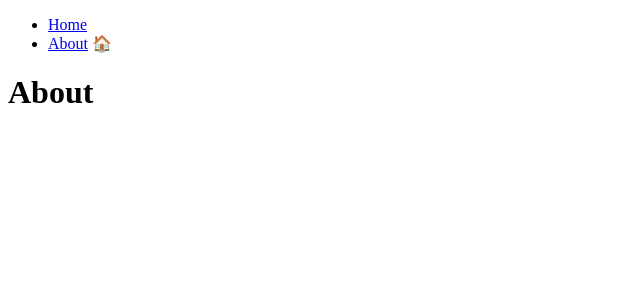
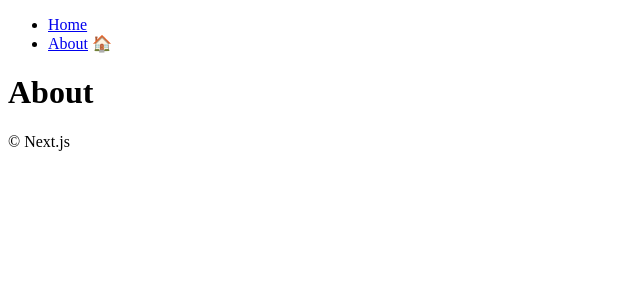
Before and after one commit to Juzdalua/study-nextjs14, a Next.js app: page /about in a window 1280 px wide. Shown: the top 300 px of the page, without its empty margins (0-640 px from the left). Built offline with nearby package versions, Linux system fonts and the light colour scheme.

Commit message:
Update metadata & dynamic router

```diff
--- /dev/null
+++ b/app/about/layout.tsx
@@ -0,0 +1,8 @@
+export default function AboutLayout({ children }: { children: React.ReactNode }) {
+  return (
+    <div>
+      {children}
+      &copy; Next.js
+    </div>
+  );
+}
--- a/app/about/page.tsx
+++ b/app/about/page.tsx
@@ -1,10 +1,13 @@
-import Navigation from "../../components/navigation";
 import Avatar from "./components/avatar";
+import { Metadata } from "next";
+
+export const metadata: Metadata = {
+  title: "About"
+};
 
 const About = () => {
   return (
     <div>
-      <Navigation />
       <h1>About</h1>
     </div>
   );
--- a/app/layout.tsx
+++ b/app/layout.tsx
@@ -1,16 +1,21 @@
-export const metadata = {
-  title: 'Next.js',
-  description: 'Generated by Next.js',
-}
+import Navigation from "../components/Navigation";
+import { Metadata } from "next";
 
-export default function RootLayout({
-  children,
-}: {
-  children: React.ReactNode
-}) {
+export const metadata: Metadata = {
+  title: {
+    template: "%s | Next.js",
+    default: "Loading..."
+  },
+  description: "Generated by Next.js",
+};
+
+export default function RootLayout({ children }: { children: React.ReactNode }) {
   return (
     <html lang="en">
-      <body>{children}</body>
+      <body>
+        <Navigation />
+        {children}
+      </body>
     </html>
-  )
+  );
 }
--- a/app/not-found.tsx
+++ b/app/not-found.tsx
@@ -1,3 +1,9 @@
+import { Metadata } from "next";
+
+export const metadata: Metadata = {
+ title: "Not Found"
+};
+
 const NotFound = () => {
   return <h1>Not Found</h1>;
 }
```
Also changed, not shown: app/(home)/page.tsx (renamed from app/page.tsx, +5 -2 lines), app/(movies)/movies/[id]/page.tsx (added, +10 -0 lines).
